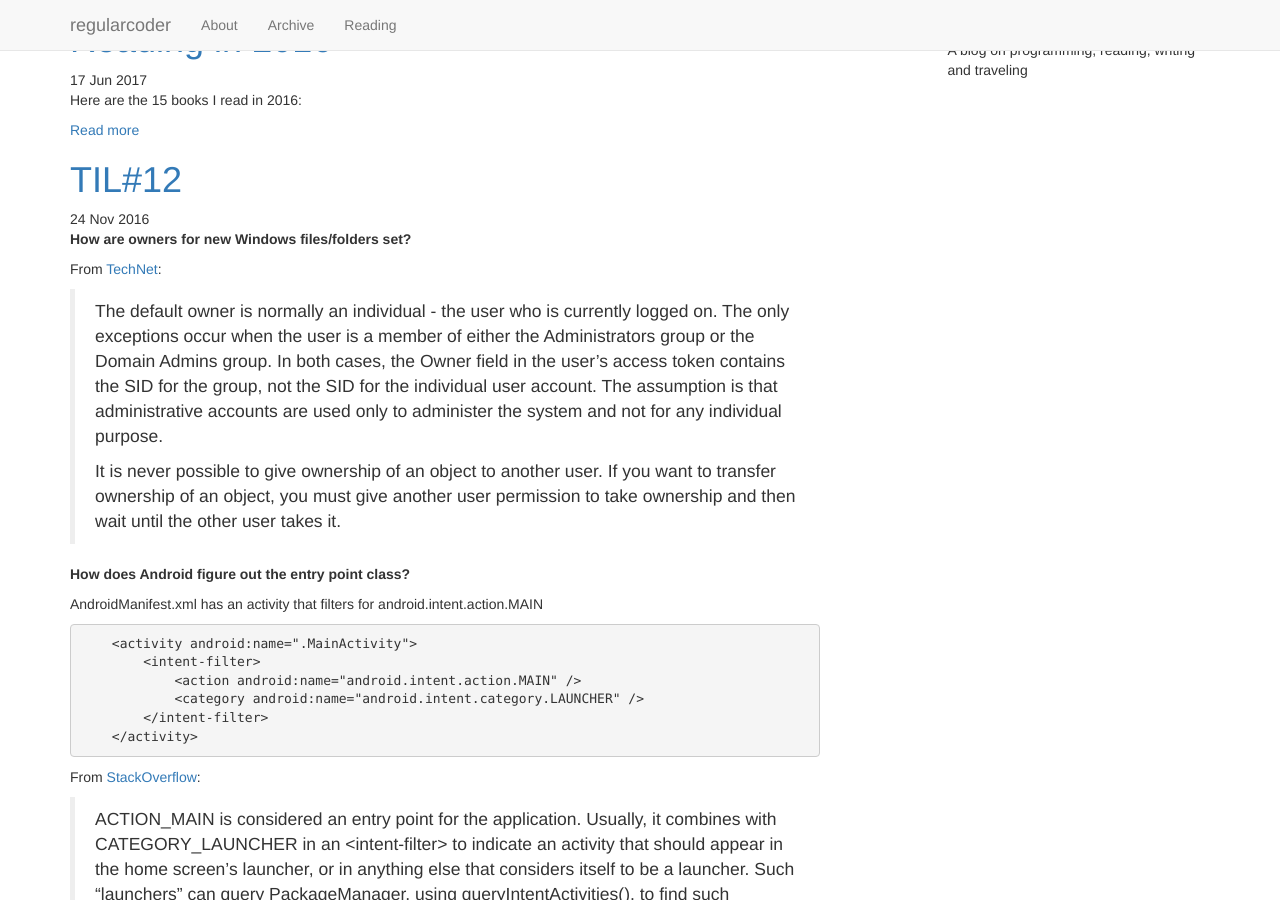
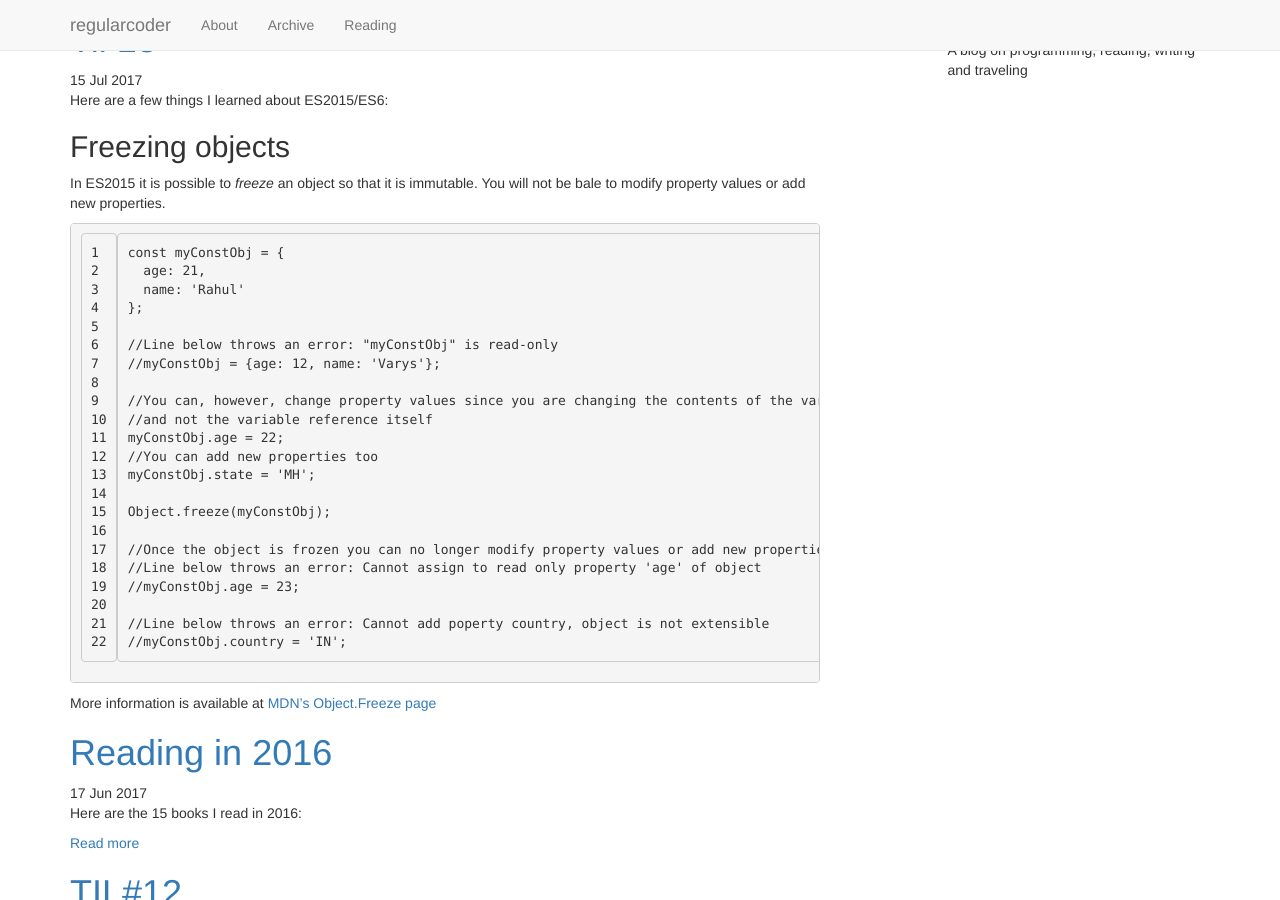
Before and after one commit to regularcoder/regularcoder, a Jekyll site: the page built from index.html, in a window 1280 px wide and 900 px high. Built offline with Jekyll 4.4.1, drawn with Linux system fonts in a browser that asks for light colours; nearby versions of some CDN libraries; library files that are not in the unit come from our copies; the list of posts is cut into pages by our own code; some of the changed text lies outside the part shown.

Commit message:
Update 2017-07-15-TIL-13.md

```diff
--- a/_posts/til/2017-07-15-TIL-13.md
+++ b/_posts/til/2017-07-15-TIL-13.md
@@ -1,7 +1,34 @@
 ---
-published: false
+published: true
 ---
 Here are a few things I learned about ES2015/ES6:
 
-## Variable hoisting
-In JavaScript you can legally access variables that .. for example..
+## Freezing objects
+In ES2015 it is possible to _freeze_ an object so that it is immutable. You will not be bale to modify property values or add new properties.
+
+{% highlight javascript linenos %}
+const myConstObj = {
+  age: 21,
+  name: 'Rahul'
+};
+
+//Line below throws an error: "myConstObj" is read-only
+//myConstObj = {age: 12, name: 'Varys'};
+
+//You can, however, change property values since you are changing the contents of the variable
+//and not the variable reference itself
+myConstObj.age = 22;
+//You can add new properties too
+myConstObj.state = 'MH';
+
+Object.freeze(myConstObj);
+
+//Once the object is frozen you can no longer modify property values or add new properties
+//Line below throws an error: Cannot assign to read only property 'age' of object
+//myConstObj.age = 23;
+
+//Line below throws an error: Cannot add poperty country, object is not extensible
+//myConstObj.country = 'IN';
+{% endhighlight %}
+
+More information is available at [MDN's Object.Freeze page](https://developer.mozilla.org/en/docs/Web/JavaScript/Reference/Global_Objects/Object/freeze)
```
